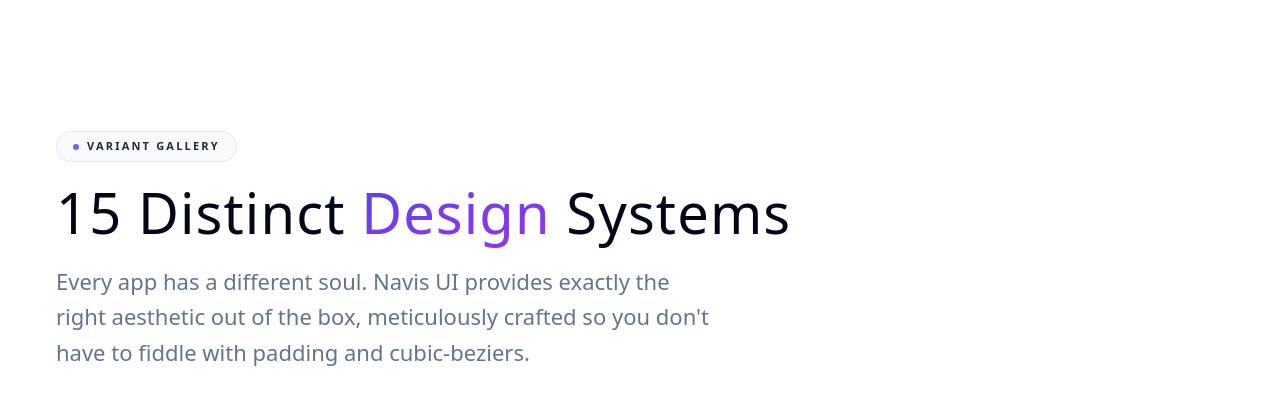
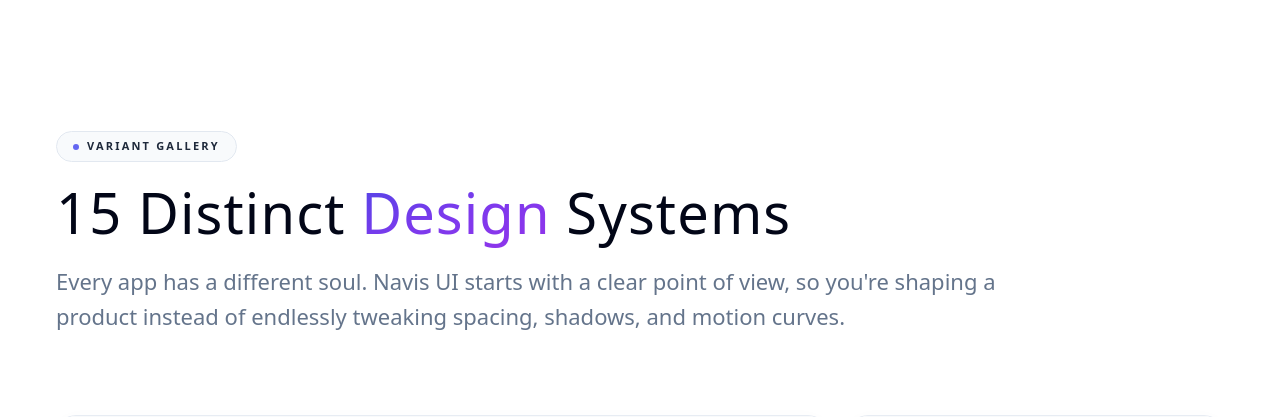
Before and after one commit to tobilobaayomide/Navis, a React (Vite) app: page / in a window 1280 px wide. Shown: the part 1280-1697 px from the top of the page. Built offline with nearby package versions, Linux system fonts and the light colour scheme.

Commit message:
fix: enhance layout and improve text clarity in BentoGallery component

```diff
--- a/src/components/BentoGallery.tsx
+++ b/src/components/BentoGallery.tsx
@@ -133,7 +133,7 @@
     <section ref={sectionRef} className="px-4 py-24 md:py-36">
       <div className="space-y-20">
         {/* ── Section Header ── */}
-        <div className="max-w-3xl space-y-5 text-left">
+        <div className="max-w-5xl space-y-5 text-left">
           <span
             className={cn(
               "inline-flex items-center gap-2 rounded-full border px-4 py-1.5 text-[11px] font-bold uppercase tracking-[0.2em] transition-all duration-700 ease-[cubic-bezier(0.23,1,0.32,1)]",
@@ -151,11 +151,10 @@
           </span>
           <h2
             className={cn(
-              "text-[2rem] font-medium tracking-[0.02em] leading-[1.1] sm:text-[3.5rem] transition-all duration-700 ease-[cubic-bezier(0.23,1,0.32,1)]",
+              "text-[2rem] font-medium tracking-[0.02em] leading-[1.1] sm:text-[3.5rem] ease-[cubic-bezier(0.23,1,0.32,1)]",
               isLight ? "text-slate-950" : "text-white",
               isVisible ? "opacity-100 translate-y-0" : "opacity-0 translate-y-[18px]"
             )}
-            style={{ transitionDelay: "60ms" }}
           >
             15 Distinct{" "}
             <span className={cn(
@@ -168,15 +167,12 @@
           </h2>
           <p
             className={cn(
-              "text-[16px] font-light leading-relaxed sm:text-[18px] md:text-[22px] max-w-[52ch] transition-all duration-700 ease-[cubic-bezier(0.23,1,0.32,1)]",
+              "text-[16px] font-light leading-relaxed sm:text-[18px] md:text-[22px] ease-[cubic-bezier(0.23,1,0.32,1)]",
               isLight ? "text-slate-500" : "text-slate-400",
               isVisible ? "opacity-100 translate-y-0" : "opacity-0 translate-y-[18px]"
             )}
-            style={{ transitionDelay: "120ms" }}
           >
-            Every app has a different soul. Navis UI provides exactly the right
-            aesthetic out of the box, meticulously crafted so you don't have to
-            fiddle with padding and cubic-beziers.
+            Every app has a different soul. Navis UI starts with a clear point of view, so you're shaping a product instead of endlessly tweaking spacing, shadows, and motion curves.
           </p>
         </div>
 
@@ -221,18 +217,17 @@
               navigate("/components");
             }}
             className={cn(
-              "group/cta relative inline-flex items-center gap-3 rounded-full py-4 pl-8 pr-6 text-sm font-semibold transition-all duration-500 ease-[cubic-bezier(0.23,1,0.32,1)] hover:-translate-y-0.5 active:translate-y-0 active:scale-[0.98]",
+              "group/cta relative inline-flex items-center gap-3 rounded-full py-4 pl-8 pr-6 text-sm font-semibold ease-[cubic-bezier(0.23,1,0.32,1)] hover:-translate-y-0.5 active:translate-y-0 active:scale-[0.98]",
               isLight
-                ? "bg-white border border-slate-200 text-slate-900 shadow-[0_2px_8px_-2px_rgba(15,23,42,0.06),0_12px_40px_-12px_rgba(15,23,42,0.08)] hover:border-slate-300 hover:shadow-[0_4px_12px_-4px_rgba(15,23,42,0.08),0_20px_50px_-16px_rgba(15,23,42,0.12)]"
-                : "bg-white/[0.04] border border-white/[0.08] text-slate-50 shadow-[inset_0_1px_0_rgba(255,255,255,0.04)] hover:bg-white/[0.07] hover:border-white/[0.14] hover:shadow-[inset_0_1px_0_rgba(255,255,255,0.06),0_12px_32px_-8px_rgba(99,102,241,0.12)]",
+                ? "bg-white border border-slate-200 text-slate-900 shadow-[0_2px_8px_-2px_rgba(15,23,42,0.06),0_12px_40px_-12px_rgba(15,23,42,0.08)] hover:border-slate-300"
+                : "bg-white/[0.04] border border-white/[0.08] text-slate-50 shadow-[inset_0_1px_0_rgba(255,255,255,0.04)] hover:bg-white/[0.07] hover:border-white/[0.14]",
               isVisible ? "opacity-100 translate-y-0" : "opacity-0 translate-y-4"
             )}
-            style={{ transitionDelay: isVisible ? "600ms" : "0ms" }}
             type="button"
           >
             <span>View All Components</span>
             <span className={cn(
-              "inline-flex items-center justify-center w-7 h-7 rounded-full transition-all duration-300 ease-[cubic-bezier(0.23,1,0.32,1)] group-hover/cta:translate-x-0.5",
+              "inline-flex items-center justify-center w-7 h-7 rounded-full ease-[cubic-bezier(0.23,1,0.32,1)] group-hover/cta:translate-x-0.5",
               isLight ? "bg-slate-900/5 text-slate-700" : "bg-white/10 text-slate-200"
             )}>
               <svg className="h-3.5 w-3.5" fill="none" stroke="currentColor" strokeWidth="2.2" viewBox="0 0 24 24">
@@ -291,7 +286,7 @@
       onClick={() => onOpen(card.id)}
       onMouseMove={handleMouseMove}
       className={cn(
-        "bento-card-spotlight group relative cursor-pointer rounded-[1.25rem] transition-all duration-700 ease-[cubic-bezier(0.23,1,0.32,1)] overflow-hidden flex flex-col h-full",
+        "bento-card-spotlight group relative cursor-pointer rounded-[1.25rem] transition-all duration-300 ease-[cubic-bezier(0.23,1,0.32,1)] overflow-hidden flex flex-col h-full",
         /* Grid span logic — 12-col grid for precise asymmetry */
         isFeatured && "sm:col-span-2 lg:col-span-8",
         isWide && "sm:col-span-2 lg:col-span-8",
@@ -302,7 +297,7 @@
           : "bg-[#0c0e14] border border-white/[0.06] shadow-[inset_0_1px_0_rgba(255,255,255,0.02)] hover:border-white/[0.1] hover:shadow-[inset_0_1px_0_rgba(255,255,255,0.04),0_16px_48px_-12px_rgba(0,0,0,0.5)]",
         isVisible ? "opacity-100 translate-y-0 scale-100" : "opacity-0 translate-y-[24px] scale-[0.97]"
       )}
-      style={{ transitionDelay: `${index * 80 + 180}ms` }}
+      style={{ transitionDelay: isVisible ? "0ms" : `${index * 80 + 180}ms` }}
     >
       {/* Cursor-tracking spotlight overlay (dark mode only) */}
       {!isLight && (
@@ -388,18 +383,7 @@
           )}>
             {card.label}
           </h3>
-          <svg
-            className={cn(
-              "h-4 w-4 transition-all duration-500 ease-[cubic-bezier(0.23,1,0.32,1)] opacity-0 -translate-x-2 group-hover:opacity-50 group-hover:translate-x-0",
-              isLight ? "text-slate-400" : "text-slate-500"
-            )}
-            fill="none"
-            stroke="currentColor"
-            strokeWidth="2"
-            viewBox="0 0 24 24"
-          >
-            <path strokeLinecap="round" strokeLinejoin="round" d="M4.5 12h15m0 0l-6.75-6.75M19.5 12l-6.75 6.75" />
-          </svg>
+
         </div>
         <p className={cn(
           "mt-1.5 text-[12.5px] sm:text-[13px] font-light leading-relaxed line-clamp-2",
```
